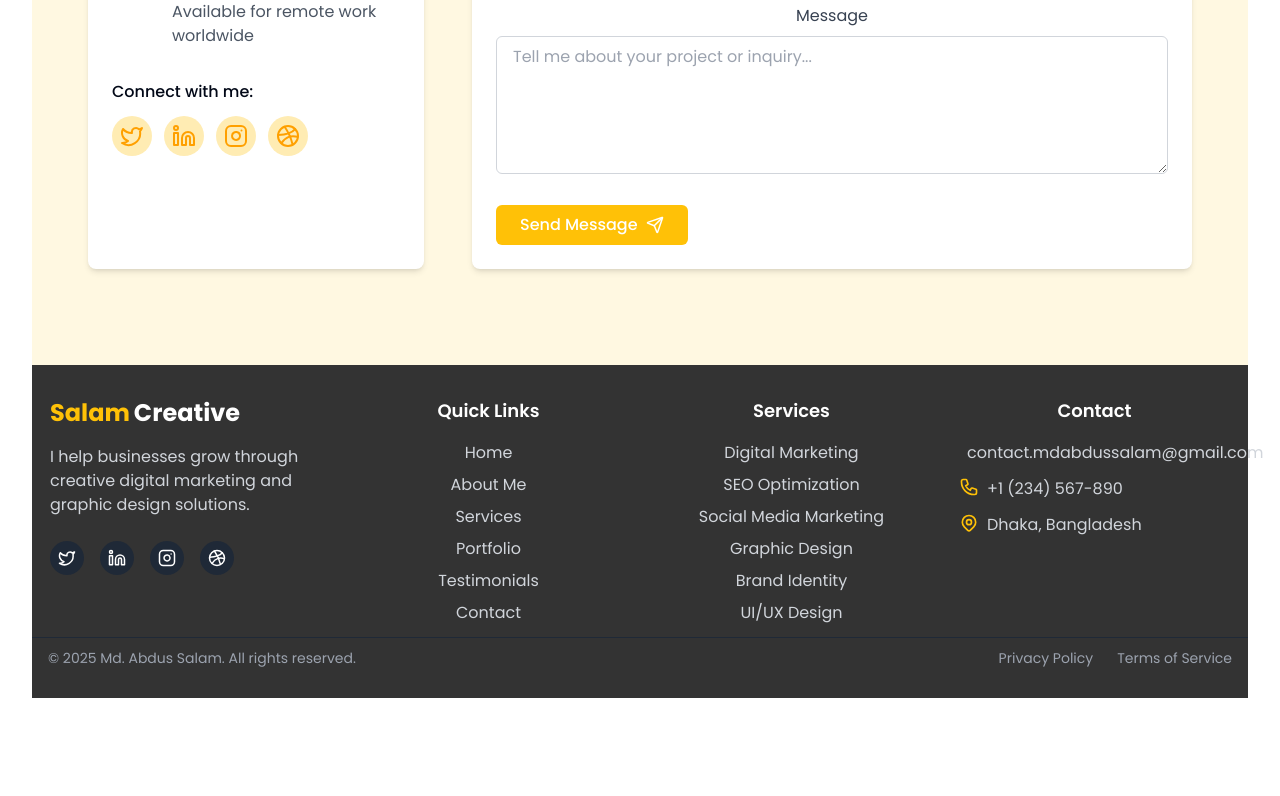
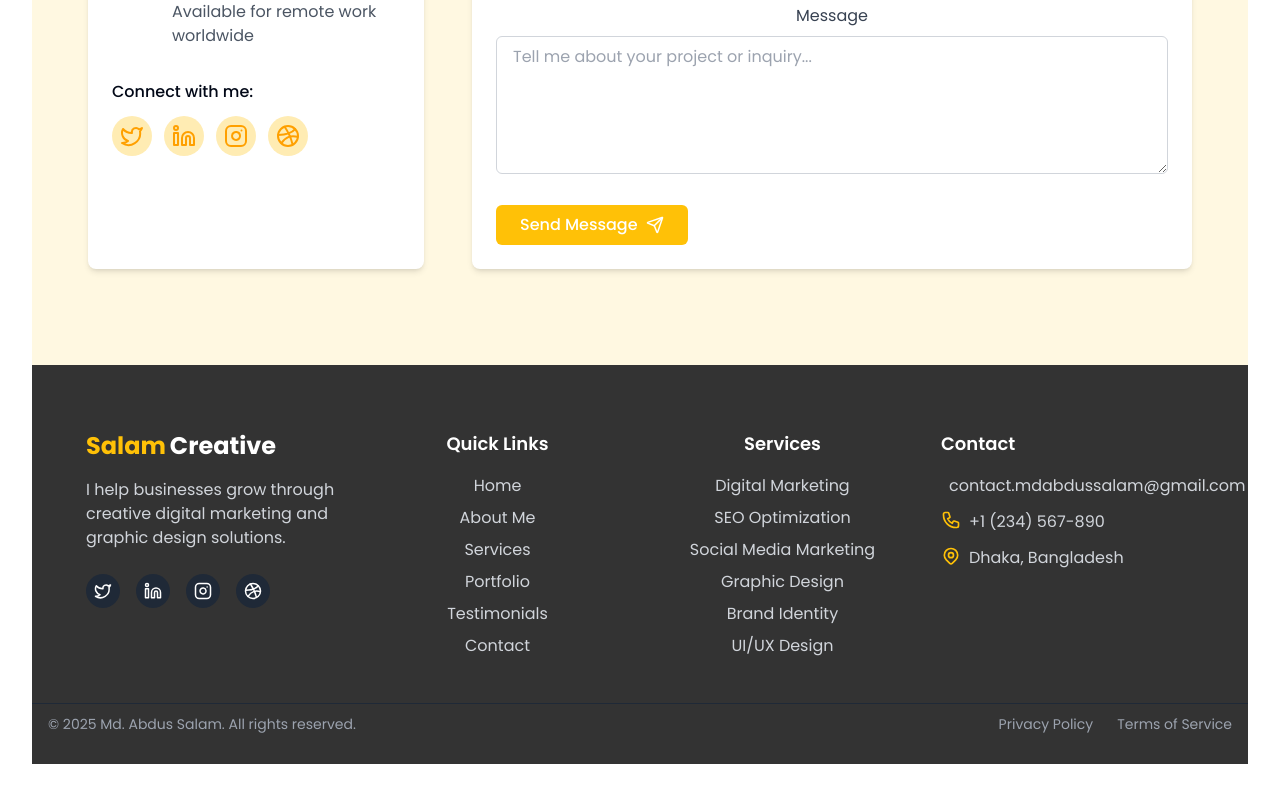
Before and after one commit to maya777m/salam-creative-hub, a React (Vite) app: page / in a window 1280 px wide. Shown: the part 6182-6978 px from the top of the page. Before the commit the page ends 6912 px from the top, so only its background shows below. Built offline with nearby package versions, Linux system fonts and the light colour scheme.

Commit message:
Visual edit in Lovable
Edited UI in Lovable

```diff
--- a/src/components/Footer.tsx
+++ b/src/components/Footer.tsx
@@ -3,7 +3,7 @@ import { Link } from 'react-router-dom';
 const Footer: React.FC = () => {
   const currentYear = new Date().getFullYear();
   return <footer className="bg-darkgray text-white py-[20px]">
-      <div className="container py-[12px] px-[18px]">
+      <div className="container px-[54px] py-[45px]">
         <div className="grid grid-cols-1 md:grid-cols-2 lg:grid-cols-4 gap-8">
           <div>
             <Link to="/" className="font-bold text-xl md:text-2xl flex items-center mb-4">
@@ -114,8 +114,8 @@ const Footer: React.FC = () => {
             </ul>
           </div>
 
-          <div>
-            <h3 className="font-semibold text-lg mb-4">Contact</h3>
+          <div className="px-0 py-0 my-0 mx-0">
+            <h3 className="font-semibold text-lg mb-4 text-left">Contact</h3>
             <ul className="space-y-3">
               <li className="flex items-start">
                 <svg xmlns="http://www.w3.org/2000/svg" className="h-5 w-5 mr-2 text-amber-500" fill="none" viewBox="0 0 24 24" stroke="currentColor">
```
